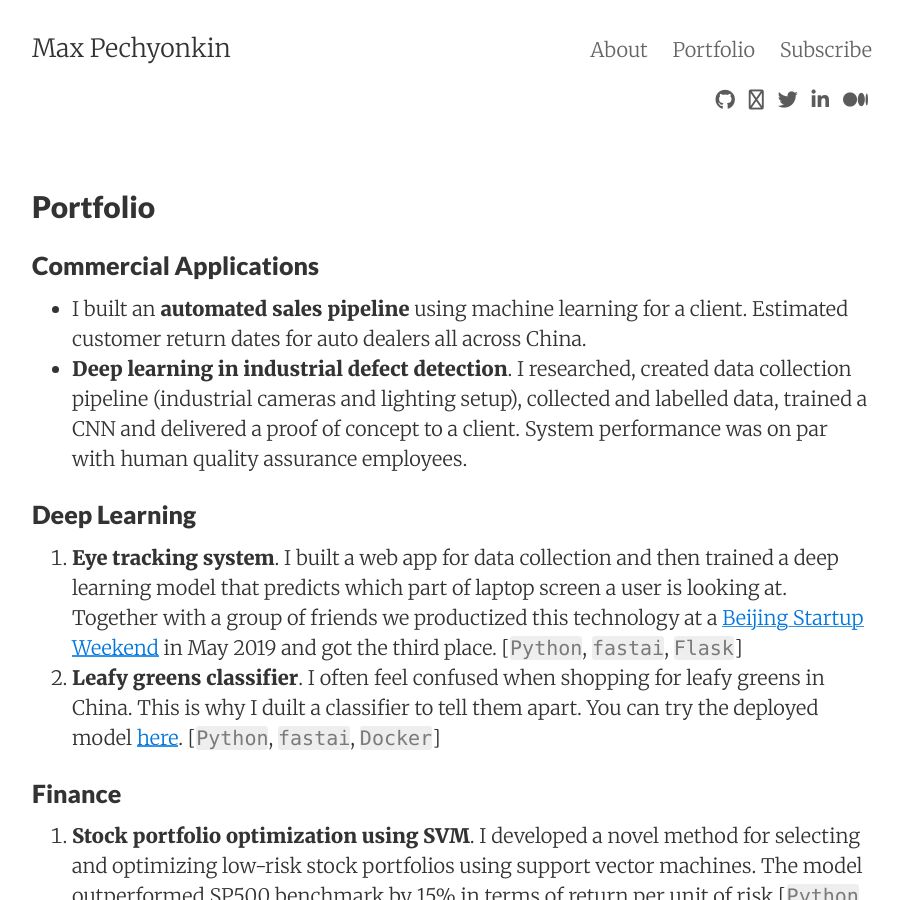
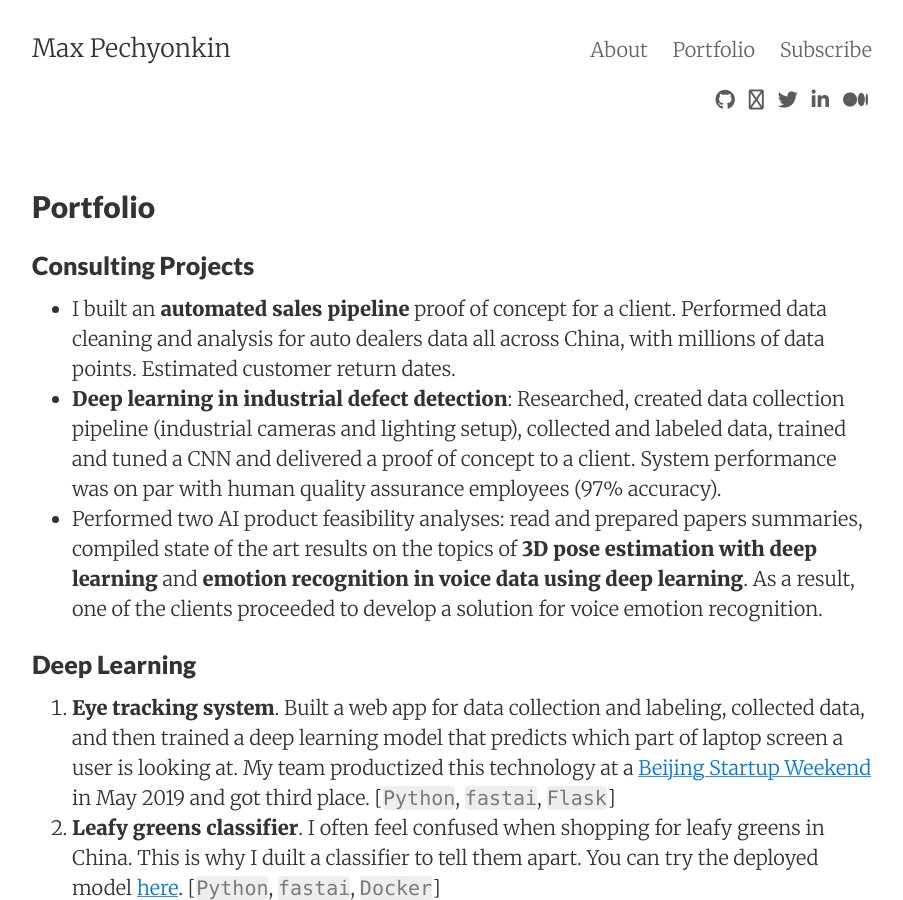
Before and after one commit to pechyonkin/pechyonkin.github.io, a Jekyll site: the page built from portfolio.md, in a window 1280 px wide and 900 px high. Shown: the whole window, without its empty margins (188-1091 px from the left). Built offline with Jekyll 4.4.1, drawn with Linux system fonts in a browser that asks for light colours; nearby versions of some CDN libraries; some of the changed text lies outside the part shown.

Commit message:
update portfolio

```diff
--- a/portfolio.md
+++ b/portfolio.md
@@ -5,14 +5,15 @@ permalink: /portfolio/
 tags: portfolio
 ---
 
-### Commercial Applications
+### Consulting Projects
 
-- I built an **automated sales pipeline** using machine learning for a client. Estimated customer return dates for auto dealers all across China.
-- **Deep learning in industrial defect detection**. I researched, created data collection pipeline (industrial cameras and lighting setup), collected and labelled data, trained a CNN and delivered a proof of concept to a client. System performance was on par with human quality assurance employees.
+- I built an **automated sales pipeline** proof of concept for a client. Performed data cleaning and analysis for auto dealers data all across China, with millions of data points. Estimated customer return dates.
+- **Deep learning in industrial defect detection**: Researched, created data collection pipeline (industrial cameras and lighting setup), collected and labeled data, trained and tuned a CNN and delivered a proof of concept to a client. System performance was on par with human quality assurance employees (97% accuracy).
+- Performed two AI product feasibility analyses: read and prepared papers summaries, compiled state of the art results on the topics of **3D pose estimation with deep learning** and **emotion recognition in voice data using deep learning**. As a result, one of the clients proceeded to develop a solution for voice emotion recognition.
 
 ### Deep Learning
 
-1. **Eye tracking system**. I built a web app for data collection and then trained a deep learning model that predicts which part of laptop screen a user is looking at. Together with a group of friends we productized this technology at a [Beijing Startup Weekend](https://www.eventbank.cn/event/startup-weekend-beijing-21527/) in May 2019 and got the third place. [`Python`, `fastai`, `Flask`]
+1. **Eye tracking system**. Built a web app for data collection and labeling, collected data, and then trained a deep learning model that predicts which part of laptop screen a user is looking at. My team productized this technology at a [Beijing Startup Weekend](https://www.eventbank.cn/event/startup-weekend-beijing-21527/) in May 2019 and got third place. [`Python`, `fastai`, `Flask`]
 2. **Leafy greens classifier**. I often feel confused when shopping for leafy greens in China. This is why I duilt a classifier to tell them apart. You can try the deployed model [here](https://herbs.onrender.com/). [`Python`, `fastai`, `Docker`]
 
 <!--1. [Eye tracking system](/portfolio/eye-tracker/). I built a web app for data collection and then trained a model that predicts which part of laptop screen a user is looking at. [`Python`, `fastai`, `Flask`]
@@ -37,7 +38,8 @@ tags: portfolio
 
 ### Deep Learning: Non-Technical Writing
 
-1. CapsNet Series in four parts ([1](/capsules-1/), [2](https://pechyonkin.me/capsules-2/), [3](/capsules-3/), [4](/capsules-4/)) — a popular introduction of the novel neural network architecture. This series was originally published on Medium ([1](https://medium.com/ai%C2%B3-theory-practice-business/understanding-hintons-capsule-networks-part-i-intuition-b4b559d1159b), [2](https://medium.com/ai%C2%B3-theory-practice-business/understanding-hintons-capsule-networks-part-ii-how-capsules-work-153b6ade9f66), [3](https://medium.com/ai%C2%B3-theory-practice-business/understanding-hintons-capsule-networks-part-iii-dynamic-routing-between-capsules-349f6d30418), [4](https://medium.com/@pechyonkin/part-iv-capsnet-architecture-6a64422f7dce)), where it got a lot of attention.
-2. [Stochastic Weight Averaging](/stochastic-weight-averaging/) — a new way to get state of the art results in deep learning.
-3. [Deep Learning Vision for Non-Vision Tasks](/deep-learning-vision-non-vision-tasks/) — three case studies about creative application of deep learning vision models to non-vision tasks
-4. [Key Deep Learning Architectures for Visual Object Recognition](/architectures/) — a series of posts about the most important CNN architectures.
+1. [Why Swift may be the next big thing in deep learning](/portfolio/why-swift-for-tensorflow/) - an overview of advantages of Swift in deep learning applications (also [published](https://towardsdatascience.com/why-swift-may-be-the-next-big-thing-in-deep-learning-f3f6a638ca72) on Medium).
+2. CapsNet Series in four parts ([1](/capsules-1/), [2](/capsules-2/), [3](/capsules-3/), [4](/capsules-4/)) — a popular introduction of the novel neural network architecture. This series was originally published on Medium ([1](https://medium.com/ai%C2%B3-theory-practice-business/understanding-hintons-capsule-networks-part-i-intuition-b4b559d1159b), [2](https://medium.com/ai%C2%B3-theory-practice-business/understanding-hintons-capsule-networks-part-ii-how-capsules-work-153b6ade9f66), [3](https://medium.com/ai%C2%B3-theory-practice-business/understanding-hintons-capsule-networks-part-iii-dynamic-routing-between-capsules-349f6d30418), [4](https://medium.com/@pechyonkin/part-iv-capsnet-architecture-6a64422f7dce)), where it got a lot of attention.
+3. [Stochastic Weight Averaging](/stochastic-weight-averaging/) — a new way to get state of the art results in deep learning.
+4. [Deep Learning Vision for Non-Vision Tasks](/deep-learning-vision-non-vision-tasks/) — three case studies about creative application of deep learning vision models to non-vision tasks
+5. [Key Deep Learning Architectures for Visual Object Recognition](/architectures/) — a series of posts about the most important CNN architectures.
```
